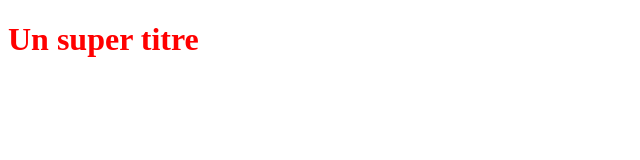
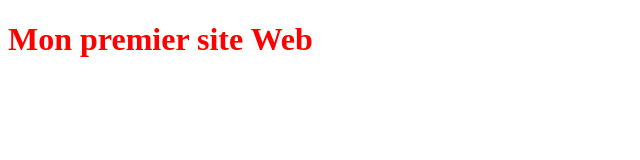
Before and after one commit to alexyd22/OpenclassroomsProject, a plain HTML site: page index.html in a window 1280 px wide. Shown: the whole page, without its empty margins (0-640 px from the left). Drawn offline with Linux system fonts and the light colour scheme.

Commit message:
Modification html

```diff
--- a/index.html
+++ b/index.html
@@ -5,6 +5,6 @@
    <link rel="stylesheet" type="text/css" href="styles.css">
 </head>
 <body>
-   <h1>Un super titre</h1>
+   <h1>Mon premier site Web</h1>
 </body>
 </html>
```
